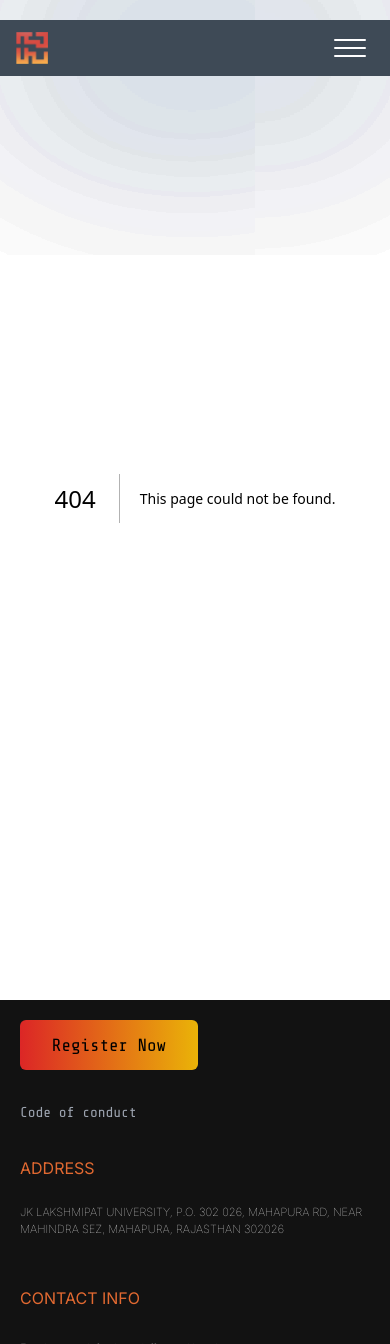
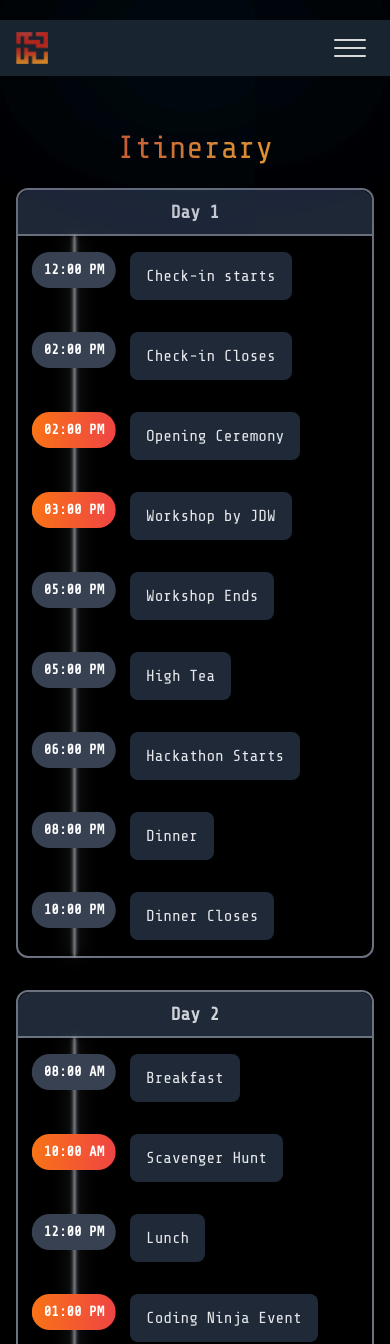
Before and after one commit to adistrim/hackJKLUv3, a Next.js app: page /itinerary in a window 390 px wide. Before the commit this address had no page. Shown: the top 1344 px of the page. Built offline with nearby package versions, Linux system fonts and the light colour scheme.

Commit message:
made itinerary page in the mobile view and kept it a component in desktop view slight UI changes in the home

```diff
--- a/src/app/components/header.tsx
+++ b/src/app/components/header.tsx
@@ -182,7 +182,20 @@ const Header: React.FC = () => {
               Team
             </span>
           </NextLink>
-          <div onClick={toggleMenu}>
+          <NextLink href="/itinerary" passHref>
+            <span
+              style={{
+                backgroundImage:
+                  "linear-gradient(90deg, #cf3a33 5.87%, #f6982f 59.11%)",
+                WebkitBackgroundClip: "text",
+                color: "transparent",
+              }}
+              className={`cursor-pointer text-1.5rem text-white block mb-4`}
+            >
+              Itinerary
+            </span>
+          </NextLink>
+          {/* <div onClick={toggleMenu}>
             <button
               onClick={scrollToItinerary}
               style={{
@@ -195,7 +208,7 @@ const Header: React.FC = () => {
             >
               Itinerary
             </button>
-          </div>
+          </div> */}
         </div>
       )}
     </div>
--- a/src/app/components/home.tsx
+++ b/src/app/components/home.tsx
@@ -2,7 +2,7 @@ import React from "react";
 import Image from "next/image";
 import RegisterBtn from "./registerbtn";
 import NextLink from "next/link";
-import Itinerary from "./itinerary";
+import Itinerary from "../itinerary/page";
 import { Share_Tech_Mono, Inter } from "next/font/google";
 
 const tech_mono = Share_Tech_Mono({ subsets: ["latin"], weight: ["400"] });
@@ -12,7 +12,7 @@ const HomeComponent = () => {
   return (
     <div className={`mx-[1rem] md:mx-[10rem] ${tech_mono.className}`}>
       <div
-        className={`flex flex-col md:flex-row items-center justify-center mt-[1.5rem] md:mt-[8rem]`}
+        className={`flex flex-col md:flex-row items-center justify-center mt-[1.5rem] md:mt-[5.5rem]`}
       >
         <div className="flex flex-col items-center md:items-start justify-center w-100% md:w-1/2">
           <h2 className="text-[1.3rem] md:text-[2.25rem] text-center md:text-left">
@@ -32,7 +32,7 @@ const HomeComponent = () => {
           <h3 className="hidden md:block text-[2rem] font-thin text-left mb-9 border-l-4 border-solid border-gray-300 pl-4">
             We Challenge You!
           </h3>
-          <p className="hidden md:block text-[1.1rem] mb-4">
+          <p className="hidden md:block text-gray-300 text-[1.1rem] mb-[2rem]">
             Come be a part of an event where amazing minds team up to solve
             problems and bring new ideas to life. The top three contestants will
             each win prizes. Don't miss out—register today and put your skills
@@ -40,7 +40,7 @@ const HomeComponent = () => {
           </p>
           <div className="hidden md:block">
             <RegisterBtn />
-            <p className="text-[0.8rem] mt-[3rem]">Note: Food & Accomodation info are coming soon.</p>
+            <p className="text-[0.8rem] mt-[2rem]">Note: Food & Accomodation info are coming soon.</p>
           </div>
         </div>
 
@@ -56,7 +56,7 @@ const HomeComponent = () => {
         <h3 className="block md:hidden text-[1.5rem] font-thin text-left my-8 border-l-4 border-solid border-gray-300 pl-4">
           We Challenge You!
         </h3>
-        <p className="block md:hidden text-center text-[0.9rem] mb-4">
+        <p className="block md:hidden text-center text-gray-300 text-[0.9rem] mb-[1.5rem]">
           Come be a part of an event where amazing minds team up to solve
           problems and bring new ideas to life. The top three contestants will
           each win prizes. Don't miss out—register today and put your skills to
@@ -65,7 +65,7 @@ const HomeComponent = () => {
         <div className="my-[1rem] block md:hidden">
           <RegisterBtn />
         </div>
-        <p className="block md:hidden text-[0.8rem] mx-[5rem] text-center">Note: Food & Accomodation info are coming soon.</p>
+        <p className="block md:hidden text-[0.8rem] mx-[4.5rem] text-center">Note: Food & Accomodation info are coming soon.</p>
       </div>
       <Image
         className="hidden md:block my-[12rem]"
--- a/src/app/components/itinerary.tsx
+++ b/src/app/itinerary/page.tsx
@@ -1,4 +1,9 @@
+"use client";
 import React from "react";
+import { usePathname } from "next/navigation";
+import { Share_Tech_Mono } from "next/font/google";
+
+const tech_mono = Share_Tech_Mono({ subsets: ["latin"], weight: ["400"] });
 
 interface TimelineEvent {
   time: string;
@@ -13,14 +18,22 @@ interface TimelineProps {
 const Timeline: React.FC<TimelineProps> = ({ events, highlightEvents }) => {
   return (
     <div className="relative ml-[3.5rem]">
-      <div className="h-full w-px bg-gray-500 absolute left-0" style={{ boxShadow: '0px 0px 2.783px 0px #FFF, 0px 0px 5.566px 0px #FFF, 0px 0px 19.481px 0px #FFF' }}></div>
+      <div
+        className="h-full w-px bg-gray-500 absolute left-0"
+        style={{
+          boxShadow:
+            "0px 0px 2.783px 0px #FFF, 0px 0px 5.566px 0px #FFF, 0px 0px 19.481px 0px #FFF",
+        }}
+      ></div>
       <div className="flex flex-col items-start">
         {events.map((event, index) => (
           <div key={index} className="flex items-start my-4">
             <div
               className={`absolute left-0 transform -translate-x-1/2 bg-gray-700 text-white
             font-semibold px-3 py-2 rounded-full text-sm ${
-              highlightEvents && highlightEvents.includes(event.event) ? 'bg-gradient-to-r from-orange-500 to-red-500 text-black' : ''
+              highlightEvents && highlightEvents.includes(event.event)
+                ? "bg-gradient-to-r from-orange-500 to-red-500 text-black"
+                : ""
             }`}
             >
               {event.time}
@@ -36,6 +49,8 @@ const Timeline: React.FC<TimelineProps> = ({ events, highlightEvents }) => {
 };
 
 const Itinerary: React.FC = () => {
+  const pathname = usePathname();
+
   const day1Events: TimelineEvent[] = [
     { time: "12:00 PM", event: "Check-in starts" },
     { time: "02:00 PM", event: "Check-in Closes" },
@@ -82,9 +97,11 @@ const Itinerary: React.FC = () => {
     }
   };
 
-
   return (
-    <div className="min-h-screen my-[8rem] md:my-[15rem]" id="itinerary-section">
+    <div
+      className={`${pathname === '/itinerary' ? 'block' : 'hidden md:block'} ${tech_mono.className} min-h-screen mx-[1rem] my-[3rem] md:my-[15rem]`}
+      id="itinerary-section"
+    >
       <div className="container mx-auto">
         <h1
           className="text-[2rem] md:text-[4rem] text-center mb-4"
@@ -98,14 +115,38 @@ const Itinerary: React.FC = () => {
           Itinerary
         </h1>
         <div className="grid grid-cols-1 md:grid-cols-3 gap-8">
-          <div className=" rounded-xl border-2 border-gray-500">
-            <Timeline events={day1Events} highlightEvents={["Opening Ceremony", "Workshop by JDW"]} />
+          <div className="rounded-xl border-2 border-gray-500">
+            <h2 className="text-center border-b-2 border-gray-500 text-lg font-semibold text-gray-300 bg-gray-800 px-4 py-2 rounded-t-xl">
+              Day 1
+            </h2>
+            <Timeline
+              events={day1Events}
+              highlightEvents={["Opening Ceremony", "Workshop by JDW"]}
+            />
           </div>
           <div className="border-2 border-gray-500 rounded-xl">
-            <Timeline events={day2Events} highlightEvents={["Scavenger Hunt", "Coding Ninja Event", "Guest Speaker Session", "Improv Event", "Kawali Night"]} />
+            <h2 className="text-center border-b-2 border-gray-500 text-lg font-semibold text-gray-300 bg-gray-800 px-4 py-2 rounded-t-xl">
+              Day 2
+            </h2>
+            <Timeline
+              events={day2Events}
+              highlightEvents={[
+                "Scavenger Hunt",
+                "Coding Ninja Event",
+                "Guest Speaker Session",
+                "Improv Event",
+                "Kawali Night",
+              ]}
+            />
           </div>
           <div className="border-2 border-gray-500 rounded-xl">
-            <Timeline events={day3Events} highlightEvents={["DJ night by JDW", "Closing Ceremony"]} />
+            <h2 className="text-center border-b-2 border-gray-500 text-lg font-semibold text-gray-300 bg-gray-800 px-4 py-2 rounded-t-xl">
+              Day 3
+            </h2>
+            <Timeline
+              events={day3Events}
+              highlightEvents={["DJ night by JDW", "Closing Ceremony"]}
+            />
           </div>
         </div>
       </div>
```
